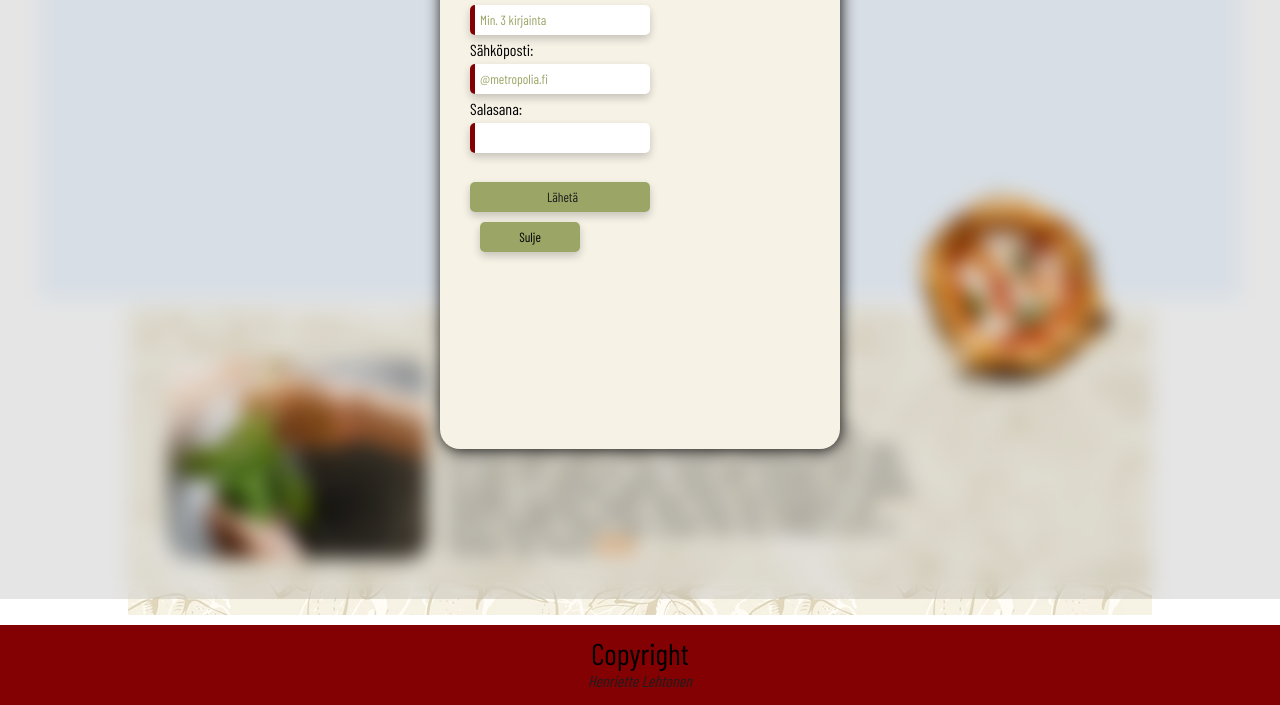
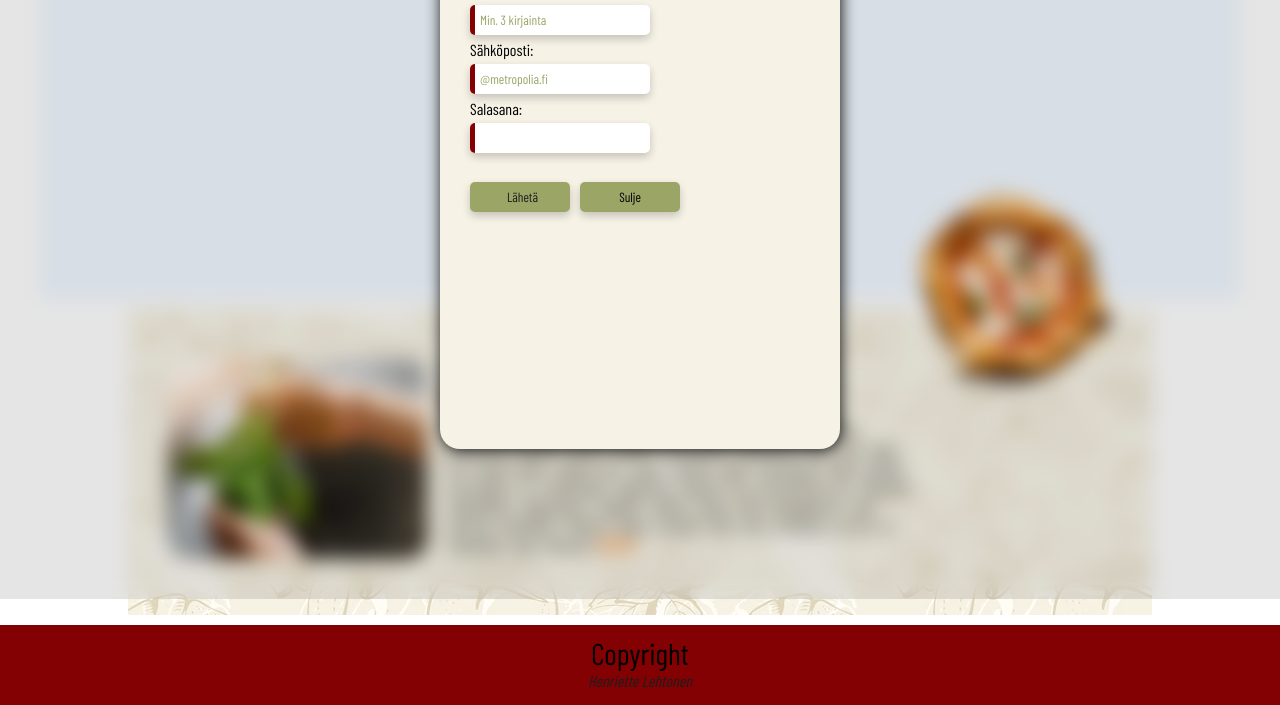
Before and after one commit to HenrietteLehtonen/pizza, a plain HTML site: page index.html in a window 1280 px wide. Both pictures are taken after a click on the icon 1122 px from the left and 50 px from the top of the page. Shown: the part 201-906 px from the top of the page. Drawn offline with nearby package versions, Linux system fonts and the light colour scheme; a web font is replaced by a local one.

Commit message:
update form

```diff
--- a/style.css
+++ b/style.css
@@ -145,6 +145,8 @@ input:focus {
   outline: none;
 }
 input[type="submit"] {
+  width: 100px;
+  float: left;
   background-color: var(--green);
 }
 .close-btn {
```
